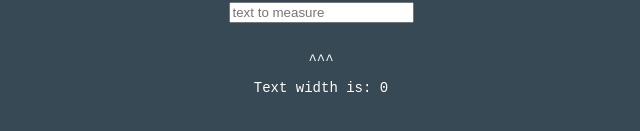
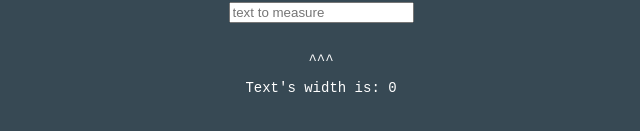
Before and after one commit to DariusPirvulescu/React-hooks, a React (Create React App) app: page / in a window 1280 px wide. Shown: the part 1272-1403 px from the top of the page, without its empty margins (319-959 px from the left). Built offline with nearby package versions, Linux system fonts and the light colour scheme; no server answers.

Commit message:
Fix typo

```diff
--- a/src/components/Width.jsx
+++ b/src/components/Width.jsx
@@ -38,7 +38,7 @@ const Width = () => {
         </p>
       </div>
       <div>^^^</div>
-      <p>Text width is: {measuredWidth}</p>
+      <p>Text's width is: {measuredWidth}</p>
     </div>
   );
 };
```
